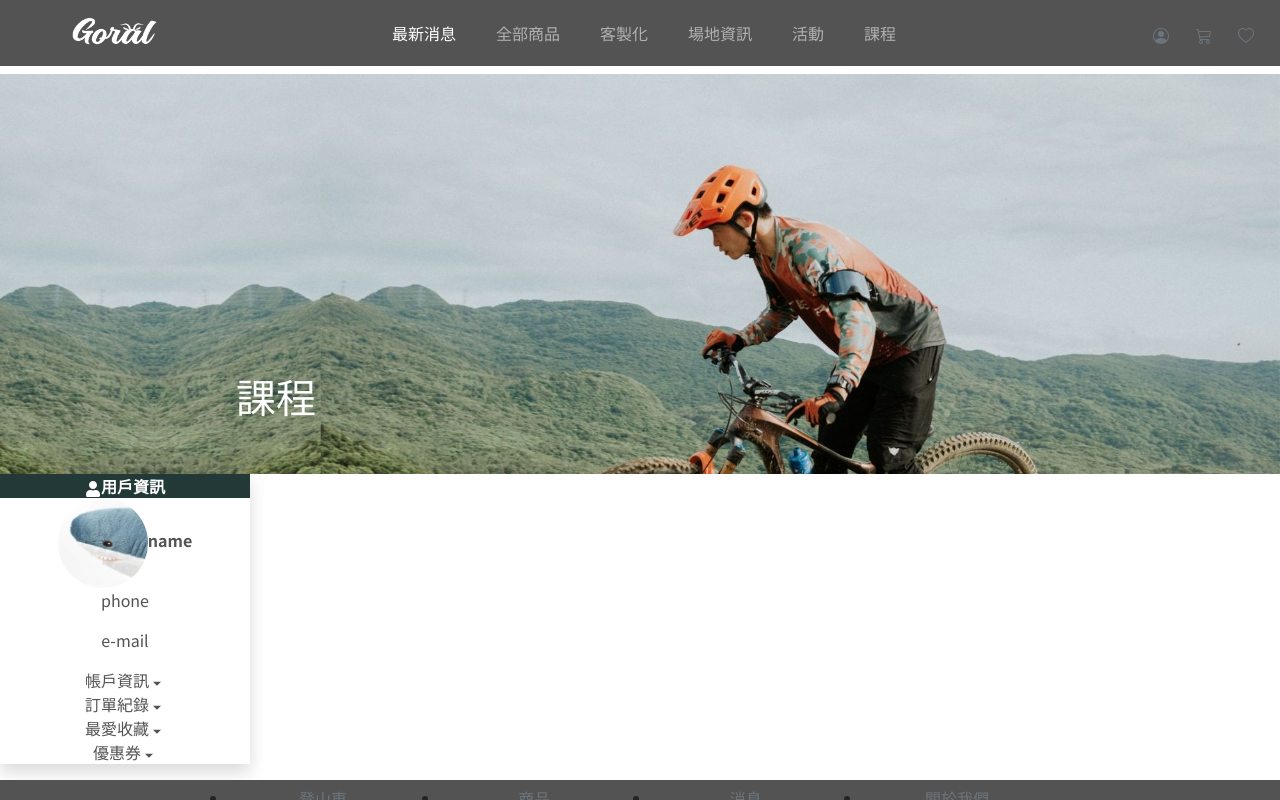
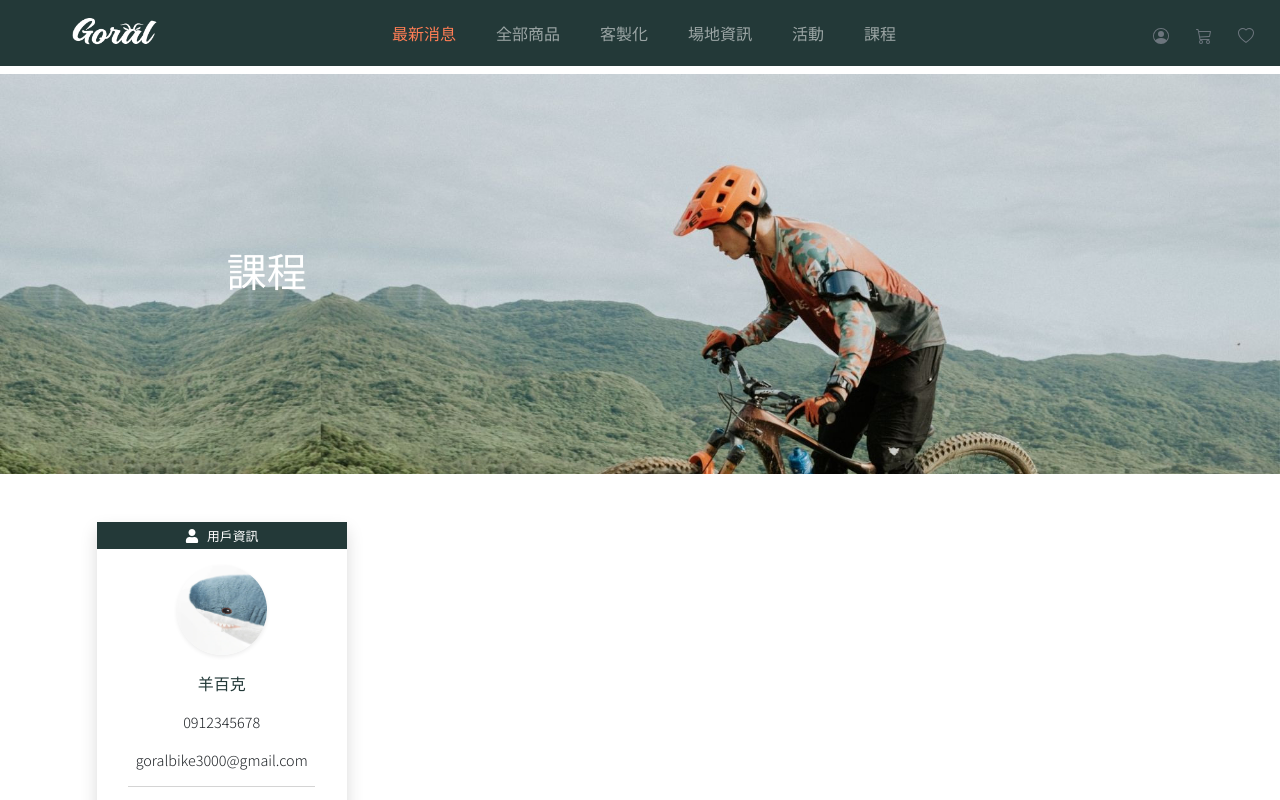
Before and after one commit to kiyo415411/GORAL-BIKE-FRONT-END, a React (Create React App) app: page / in a window 1280 px wide. Shown: the top 800 px of the page. Built offline with nearby package versions, Linux system fonts and the light colour scheme; a web font is replaced by a local one.

Commit message:
TopSection.js + UserAside.js

```diff
--- a/src/components/Couser.js
+++ b/src/components/Couser.js
@@ -5,7 +5,10 @@ function Couser() {
   return (
     <>
       <TopSection />
-      <UserAside />
+      <div className="row my-5">
+        <div className="col-1" />
+        <UserAside />
+      </div>
     </>
   );
 }
--- a/src/components/Footer.js
+++ b/src/components/Footer.js
@@ -22,7 +22,7 @@ function Footer() {
         <section className="col-8 mx-auto row justify-content-center fs-6 lh-sm text-center font-monospace">
           {item.map((value, index) => {
             return (
-              <ul key={index} className="col-6 col-md-3 ">
+              <ul key={index} className="col-6 col-md-3 list-unstyled">
                 {item[index].map((value, index) => {
                   return (
                     <li key={index}>
--- a/src/components/NavBar.js
+++ b/src/components/NavBar.js
@@ -3,7 +3,7 @@ import { BsPersonCircle, BsCart3, BsHeart } from 'react-icons/bs';
 
 function Navbar() {
   return (
-    <nav className="navbar navbar-expand-lg navbar-dark bg-dark">
+    <nav className="navbar navbar-expand-lg navbar-dark bg-primary">
       <div className="container-fluid row justify-content-between">
         {/* --------------- LOGO----------------- */}
         <a className="navbar-brand col-5 col-md-2 p-0 text-center" href="#/">
--- a/src/components/TopSection.js
+++ b/src/components/TopSection.js
@@ -2,14 +2,14 @@ import CourseBanner from '../images/CourseBanner.jpg';
 
 function TopSection() {
   return (
-    <div className="top-banner text-white overflow-hidden mt-2 rounded-0">
+    <div className="position-relative top-banner text-white overflow-hidden mt-2 rounded-0">
       <img
         src={CourseBanner}
         className="card-img rounded-0"
         alt="CourseBanner"
       />
-      <div className="card-img-overlay row align-items-center m-0">
-        <div className="col-1"></div>
+      <div className="card-img-overlay row align-items-center m-0 p-0">
+        <div className="col-1" />
         <div className="col-3">
           <h1 className="card-title text-center">課程</h1>
         </div>
--- a/src/components/UserAside.js
+++ b/src/components/UserAside.js
@@ -2,43 +2,43 @@ import { RiArrowDownSFill } from 'react-icons/ri';
 import { FaUser } from 'react-icons/fa';
 import UserPicture from '../images/UserPicture.webp';
 function UserAside() {
+  const menu = ['帳戶資訊', '訂單紀錄', '最愛收藏', '優惠券'];
+  const user = {
+    fullname: '羊百克',
+    phone: '0912345678',
+    email: 'goralbike3000@gmail.com',
+  };
   return (
     <>
-      <div className="user-aside shadow text-center text-dark">
-        <header className="text-white bg-primary">
-          <strong>
-            <FaUser />
-            用戶資訊
-          </strong>
+      <div className="user-aside shadow text-center text-content p-0">
+        <header className="text-white bg-primary d-flex justify-content-center align-items-center py-1">
+          <FaUser size={14} />
+          <p className="user-aside-title m-0 ms-2 fw-light">用戶資訊</p>
         </header>
-        <section className="user-data">
+        <section className="user-data mt-3">
           <img
-            className="rounded-circle"
+            className="rounded-circle shadow-sm"
             src={UserPicture}
             alt="DemoUserPicture"
           />
-          <strong>name</strong>
-          <p>phone</p>
-          <p>e-mail</p>
+          <ul className="list-unstyled d-grid gap-3 mt-3">
+            <li className="fw-bold text-primary">{user.fullname}</li>
+            <g className="user-aside-data d-grid gap-3 text-dark fw-light">
+              <li>{user.phone}</li>
+              <li>{user.email}</li>
+            </g>
+          </ul>
         </section>
+        <hr className="w-75 mx-auto"></hr>
         <section className="user-menu">
-          <ul className="list-unstyled">
-            <li>
-              帳戶資訊
-              <RiArrowDownSFill />
-            </li>
-            <li>
-              訂單紀錄
-              <RiArrowDownSFill />
-            </li>
-            <li>
-              最愛收藏
-              <RiArrowDownSFill />
-            </li>
-            <li>
-              優惠券
-              <RiArrowDownSFill />
-            </li>
+          <ul className="list-unstyled d-grid gap-3 fw-bold">
+            {menu.map((value, index) => {
+              return (
+                <li>
+                  {value} <RiArrowDownSFill />
+                </li>
+              );
+            })}
           </ul>
         </section>
       </div>
--- a/src/stylesheet/all.scss
+++ b/src/stylesheet/all.scss
@@ -19,3 +19,16 @@
     width: 90px;
   }
 }
+
+.user-aside-title {
+  font-size: 0.8rem;
+}
+
+.user-aside-data {
+  font-size: 0.9rem;
+}
+
+.navbar-dark .navbar-nav .show > .nav-link,
+.navbar-dark .navbar-nav .nav-link.active {
+  color: $warning;
+}
--- a/src/stylesheet/helpers/_variables.scss
+++ b/src/stylesheet/helpers/_variables.scss
@@ -46,7 +46,8 @@ $yellow: #ffc107 !default;
 $green: #198754 !default;
 $teal: #20c997 !default;
 $cyan: #0dcaf0 !default;
-$goral: #0dcaf0 !default;
+$goral: #233938 !default;
+$content: #535353 !default;
 // scss-docs-end color-variables
 
 // scss-docs-start colors-map
@@ -64,6 +65,7 @@ $colors: (
   "white": $white,
   "gray": $gray-600,
   "gray-dark": $gray-800,
+  "content": $content,
 ) !default;
 // scss-docs-end colors-map
 
@@ -72,10 +74,11 @@ $primary: #233938 !default;
 $secondary: $gray-600 !default;
 $success: $green !default;
 $info: $cyan !default;
-$warning: $yellow !default;
+$warning: #ff7e55 !default;
 $danger: $red !default;
 $light: $gray-100 !default;
-$dark: #535353 !default;
+$dark: $gray-900 !default;
+$content: $content !default;
 // scss-docs-end theme-color-variables
 
 // scss-docs-start theme-colors-map
@@ -88,6 +91,7 @@ $theme-colors: (
   "danger": $danger,
   "light": $light,
   "dark": $dark,
+  "content": $content,
 ) !default;
 // scss-docs-end theme-colors-map
 
@@ -582,7 +586,7 @@ $font-size-lg: $font-size-base * 1.25 !default;
 $font-weight-lighter: lighter !default;
 $font-weight-light: 300 !default;
 $font-weight-normal: 400 !default;
-$font-weight-bold: 700 !default;
+$font-weight-bold: 500 !default;
 $font-weight-bolder: bolder !default;
 
 $font-weight-base: $font-weight-normal !default;
```
Also changed, not shown: src/stylesheet/all.css, src/stylesheet/all.min.css.
